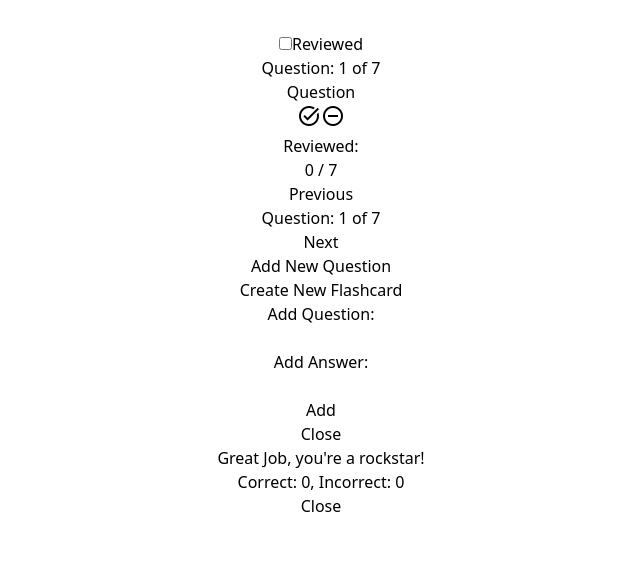
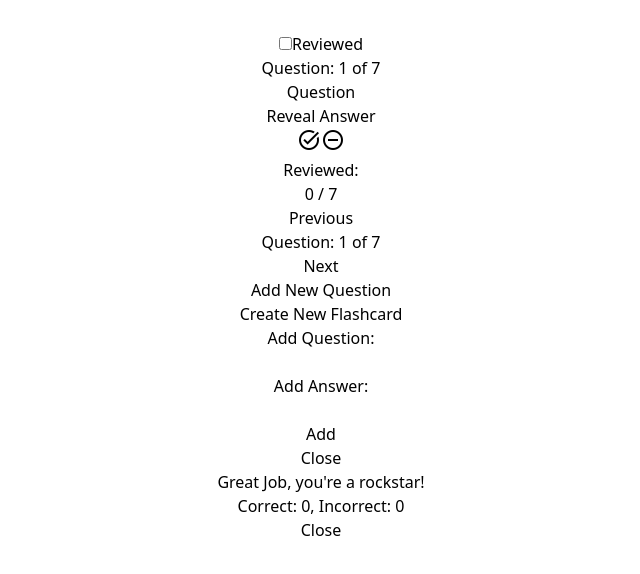
Before and after one commit to AdventureBear/vite-flashcards, a React (Vite) app: page / in a window 1280 px wide. Shown: the top 574 px of the page, without its empty margins (319-959 px from the left). Built offline with nearby package versions, Linux system fonts and the light colour scheme; data requests are answered from the project's data file.

Commit message:
installed zustand

```diff
--- a/package.json
+++ b/package.json
@@ -27,6 +27,7 @@
     "postcss": "^8.4.31",
     "tailwindcss": "^3.3.5",
     "typescript": "^5.0.2",
-    "vite": "^4.4.5"
+    "vite": "^4.4.5",
+    "zustand": "^4.4.6"
   }
 }
--- a/src/App.tsx
+++ b/src/App.tsx
@@ -1,33 +1,22 @@
 import {useEffect, useState} from 'react'
 import './App.css'
-import Flashcard from "./components/Flashcard";
 const URL = "http://localhost:3000/deck"
 import CompleteModal from './components/CompleteModal'
 import AddCardModal from "./components/AddCard";
 import { useFetch } from "../hooks/useFetch"
 import FeedbackModal from "./components/FeedbackModal.tsx";
-import ReviewedCheckbox from "./components/ReviewedCheckbox.tsx";
-import IsCorrectControls from "./components/IsCorrectControls.tsx";
-import ProgressBar from "./components/ProgressBar.tsx";
-import NavigationControls from "./components/NavigationControls.tsx";
+
 import ReviewDeck from "./components/ReviewDeck.tsx";
 
-export type Card ={
-    id: number,
-    question: string;
-    answer: string;
-}
+import {Card, Review} from './types.ts'
+
 
 interface NewCard {
     question: string,
     answer: string
 }
 
-export type Review ={
-    id: number,
-    reviewed: boolean,
-    correct: null | boolean
-}
+
 
 function App() {
     const [deck, setDeck] = useState<Card[]>([]);
@@ -51,7 +40,6 @@ function App() {
     const { postData, data: _postRequest, error: _postError } = useFetch(URL, "POST")
 
 
-
     useEffect(() => {
         setCurrentCardIndex(0)
     }, [deck]);
@@ -68,9 +56,9 @@ function App() {
             setDeck(data as Card[])   //starting deck to review
             setCardIdsToReview(deck.map(card => card.id))  // creates array of card ids for this round of review
             setUnrevealedCards(data as Card[])  //initializing unreviewed cards, in case some are skipped
-            let reviewedArray = data.map((card)=>{
+            let reviewedArray = data.map((x)=>{
                 return {
-                    id: card.id,
+                    id: x.id,
                     correct: null,
                     reviewed: false,
                 }
@@ -195,13 +183,6 @@ function App() {
 
             <div className={`bg-amber-50 p-8 ${showQuiz ? 'block' : 'hidden'}`}>
 
-                <div className="max-w-xl mx-auto bg-teal-800 rounded-lg p-8 shadow-lg">
-
-                    <ReviewedCheckbox questionsReviewed={questionsReviewed} currentCardIndex={currentCardIndex}/>
-
-                    <p className="font-bold  mb-2"><span
-                        className="text-amber-100">Question: {currentCardIndex + 1} of {deck.length}
-                    </span></p>
 
                    <ReviewDeck
                        deck={deck}
@@ -209,42 +190,14 @@ function App() {
                        currentCardIndex={currentCardIndex}
                        showAnswer={showAnswer}
                        setShowAnswer={setShowAnswer}
+                       handleAnswer={handleAnswer}
+                       cardsDone={cardsDone}
+                       progressBarWidth={progressBarWidth}
+                       handleNext={handleNext}
+                       handlePrev={handlePrev}
+                       questionsReviewed={questionsReviewed}
                    />
-                    {/*<Flashcard*/}
-                    {/*    question={deck[cardIdsToReview[currentCardIndex]]?.question || ""}*/}
-                    {/*    answer={deck[cardIdsToReview[currentCardIndex]]?.answer || ""}*/}
-                    {/*    showAnswer={showAnswer}*/}
-                    {/*    setShowAnswer={setShowAnswer}*/}
-                    {/*/>*/}
 
-                    <IsCorrectControls showAnswer={showAnswer} handleAnswer={handleAnswer} currentCardIndex={currentCardIndex} />
-
-                </div>
-
-                <ProgressBar cardsDone={cardsDone} deck={deck} progressBarWidth={progressBarWidth} />
-
-                {/*<NavigationControls currentCardIndex={currentCardIndex} handlePrev={handlePrev} handleNext={handleNext} deckLength={deck.length} />*/}
-
-
-                {/* Previous and Next Buttons */}
-                <div className="max-w-xl mx-auto mt-4 bg-white rounded-lg p-4 shadow-lg flex justify-between items-center">
-                    <button
-                        className={`bg-blue-500 text-white px-2 py-2 rounded ${currentCardIndex === 0 ? 'opacity-50 cursor-not-allowed' : 'hover:bg-blue-700'}`}
-                        onClick={handlePrev}
-                        disabled={currentCardIndex === 0}
-                    >
-                        Previous
-                    </button>
-                    <p className="text-lg font-bold ml-2"><span
-                        className="text-blue-500">Question: {currentCardIndex + 1} of {deck.length}</span></p>
-                    <button
-                        className={`bg-blue-500 text-white px-2 py-2 rounded ${currentCardIndex === deck.length - 1 ? 'opacity-50 cursor-not-allowed' : 'hover:bg-blue-700'}`}
-                        onClick={handleNext}
-                        disabled={currentCardIndex === deck.length - 1}
-                    >
-                        Next
-                    </button>
-                </div>
 
                 <button
                     className="mt-8 bg-blue-500 text-white px-4 py-2 rounded"
@@ -256,7 +209,6 @@ function App() {
                     >Add New Question
                 </button>
             </div>
-
 
 
             {/* Add Modal */}
--- a/src/components/Flashcard.tsx
+++ b/src/components/Flashcard.tsx
@@ -12,20 +12,30 @@ export default function Flashcard({question , answer, showAnswer, setShowAnswer}
 
     return (
             <div className="mb-8 p-8 bg-teal-600 shadow-lg rounded-xl"
-                onClick={()=>{setShowAnswer(prev => !prev)}}
+                // onClick={()=>{setShowAnswer(prev => !prev)}}
                     >
 
             {!showAnswer ?
                 <>
                 <h2 className="text-2xl text-amber-100 font-bold mb-4">Question</h2>
                     <p className="text-xl text-amber-100">{question}</p>
+                    <button className="bg-orange-300 text-xl py-2 px-4 mt-10 mb-4 rounded shadow-lg"
+                            onClick={()=>{setShowAnswer(prev => !prev)}}
+                    >Reveal Answer
+                    </button>
                 </>
+
                 :
                 <>
                 <h2 className="text-2xl text-amber-100 font-bold mb-4">Answer</h2>
                     <p className="text-xl text-amber-200">{answer}</p>
+                    <button className="bg-orange-300 text-xl py-2 px-4 mt-10 mb-4 rounded shadow-lg"
+                            onClick={()=>{setShowAnswer(prev => !prev)}}
+                    >Show Question
+                    </button>
                 </>
             }
+
             </div>
 
     );
--- a/src/components/ReviewDeck.tsx
+++ b/src/components/ReviewDeck.tsx
@@ -1,6 +1,10 @@
 import Flashcard from "./Flashcard.tsx";
-import {Card} from '../App.tsx'
+import {Card, Review} from '../types.ts'
 import { Dispatch, SetStateAction } from "react";
+import IsCorrectControls from "./IsCorrectControls.tsx";
+import ProgressBar from "./ProgressBar.tsx";
+import NavigationControls from "./NavigationControls.tsx";
+import ReviewedCheckbox from "./ReviewedCheckbox.tsx";
 
 interface ReviewDeckProps {
     deck: Card[],
@@ -8,17 +12,54 @@ interface ReviewDeckProps {
     currentCardIndex: number,
     showAnswer: boolean,
     setShowAnswer: Dispatch<SetStateAction<boolean>>
+    handleAnswer: (cardIndex: number, isCorrect: boolean) => void;
+    cardsDone: number;
+    progressBarWidth: string;
+    handlePrev: ()=> void,
+    handleNext: ()=> void,
+    questionsReviewed: Review[]
 }
 
-const ReviewDeck = ({deck, cardIdsToReview, currentCardIndex, showAnswer, setShowAnswer}: ReviewDeckProps) => {
+const ReviewDeck = ({deck, cardIdsToReview, currentCardIndex, showAnswer, setShowAnswer, handleAnswer, cardsDone, progressBarWidth, handlePrev, handleNext, questionsReviewed}: ReviewDeckProps) => {
     console.log()
 return (
+    <>
+        <div className="max-w-xl mx-auto bg-teal-800 rounded-lg p-8 shadow-lg">
+
+            <ReviewedCheckbox questionsReviewed={questionsReviewed} currentCardIndex={currentCardIndex}/>
+
+            <p className="font-bold  mb-2">
+                <span className="text-amber-100">Question: {currentCardIndex + 1} of {deck.length}</span>
+            </p>
+
             <Flashcard
                 question={deck[cardIdsToReview[currentCardIndex]]?.question || ""}
                 answer={deck[cardIdsToReview[currentCardIndex]]?.answer || ""}
                 showAnswer={showAnswer}
                 setShowAnswer={setShowAnswer}
             />
+
+            <IsCorrectControls
+                showAnswer={showAnswer}
+                handleAnswer={handleAnswer}
+                currentCardIndex={currentCardIndex}
+            />
+
+            <ProgressBar
+                cardsDone={cardsDone}
+                deck={deck}
+                progressBarWidth={progressBarWidth}
+            />
+
+            <NavigationControls
+                currentCardIndex={currentCardIndex}
+                handlePrev={handlePrev}
+                handleNext={handleNext}
+                deckLength={deck.length}
+            />
+
+        </div>
+        </>
 )};
 
 export default ReviewDeck;
--- /dev/null
+++ b/src/types.ts
@@ -0,0 +1,11 @@
+export type Card ={
+    id: number,
+    question: string;
+    answer: string;
+}
+
+export type Review ={
+    id: number,
+    reviewed: boolean,
+    correct: null | boolean
+}
```
Also changed, not shown: 1 other file (tests, documents, lock files or other folders). Lines whose indentation alone changed are shown as unchanged.
